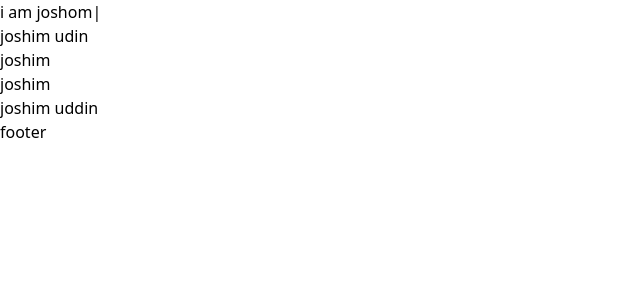
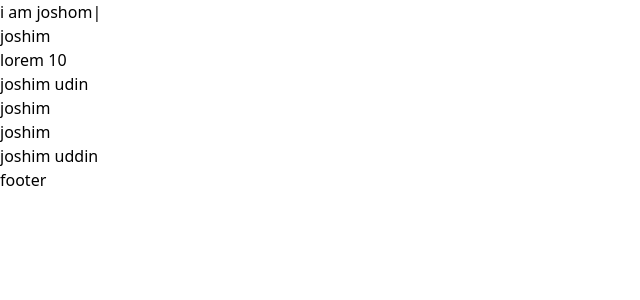
Before and after one commit to khandakerJasim/Portfolio1, a React (Create React App) app in the folder client/: page / in a window 1280 px wide. Shown: the top 300 px of the page, without its empty margins (0-640 px from the left). Built offline with nearby package versions, Linux system fonts and the light colour scheme.

Commit message:
hader page update

```diff
--- a/client/src/component/Share/Navbar.js
+++ b/client/src/component/Share/Navbar.js
@@ -21,6 +21,8 @@ export default function Navbar() {
       >
         Header joshim
       </TypeAnimation>
+      <h1>joshim</h1>
+      <p>lorem 10</p>
     </div>
   );
 }
```
